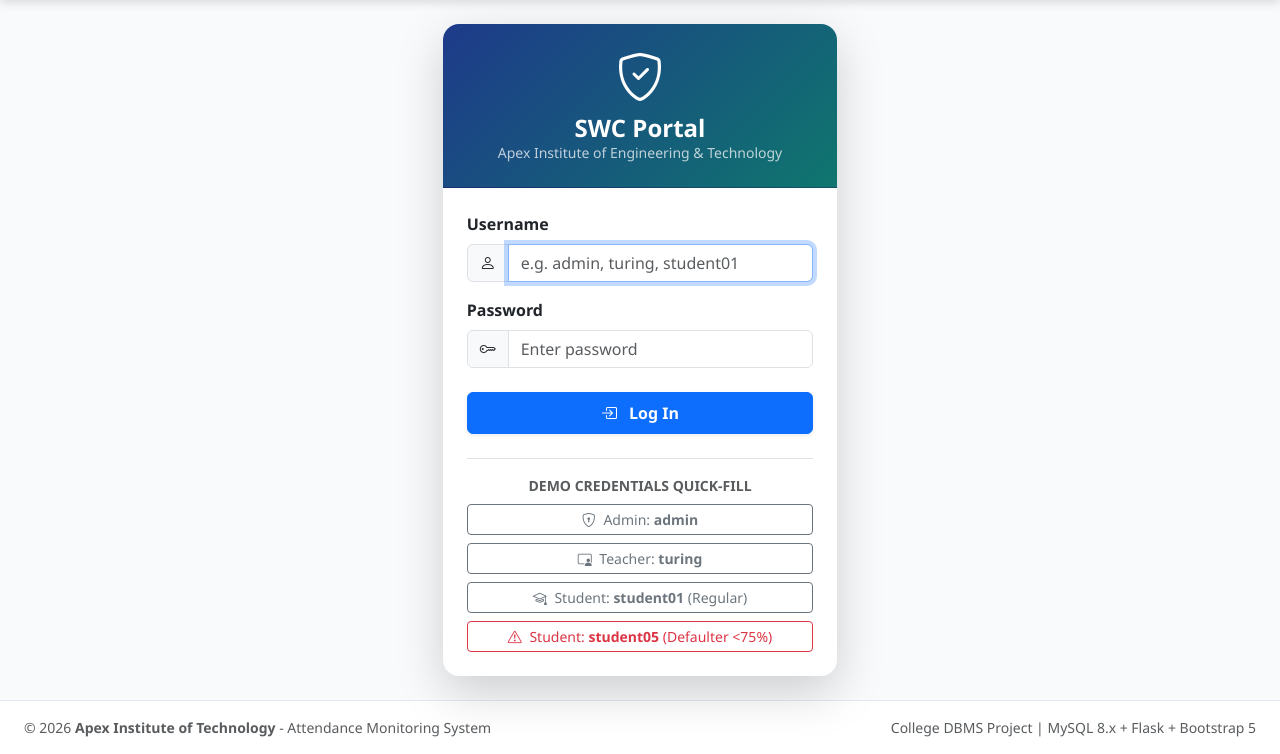
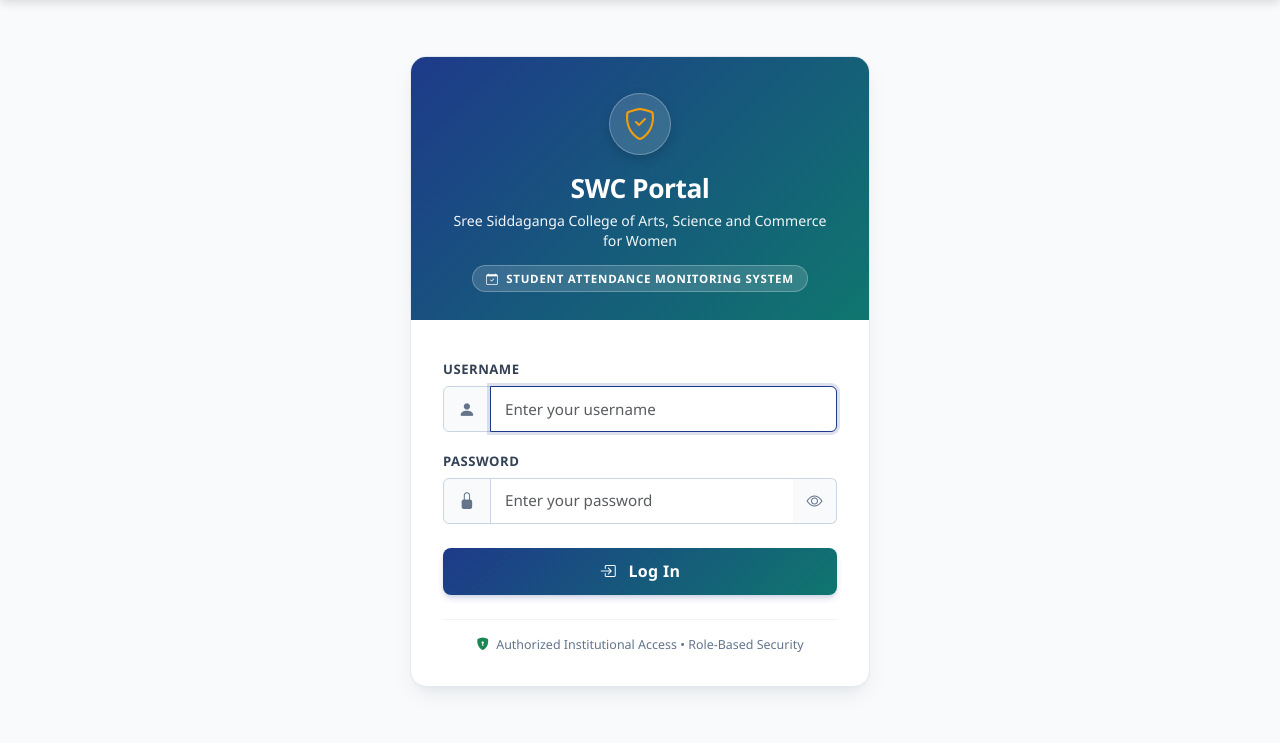
Before and after one commit to omkarmaha1620-collab/DBMS, a Flask app: page /login in a window 1280 px wide. Shown: the part 62-816 px from the top of the page. After the commit the page ends 760 px from the top, so only its background shows below. Run offline with Flask 3, Linux system fonts and the light colour scheme; data that the repository does not hold is empty.

Commit message:
Update college branding and improve login page UI

```diff
--- a/app/__init__.py
+++ b/app/__init__.py
@@ -12,12 +12,12 @@ def create_app(config_class=Config):
     @app.context_processor
     def inject_global_context():
         ctx = {
-            'institution_name': 'Apex Institute of Technology',
+            'institution_name': 'Sree Siddaganga College of Arts, Science and Commerce for Women',
             'min_attendance_pct': 75.0,
             'unread_notifications_count': 0
         }
         try:
-            inst = get_system_setting('institution_name', 'Apex Institute of Technology')
+            inst = get_system_setting('institution_name', 'Sree Siddaganga College of Arts, Science and Commerce for Women')
             min_pct = get_min_attendance_percentage()
             ctx['institution_name'] = inst
             ctx['min_attendance_pct'] = min_pct
--- a/app/templates/admin/settings.html
+++ b/app/templates/admin/settings.html
@@ -12,7 +12,7 @@
                 <form method="POST" action="{{ url_for('admin.settings') }}">
                     <div class="mb-4">
                         <label class="form-label fw-bold">Institution / University Name</label>
-                        <input type="text" name="institution_name" class="form-control" value="{{ settings.get('institution_name', 'Apex Institute of Technology') }}" required>
+                        <input type="text" name="institution_name" class="form-control" value="{{ settings.get('institution_name', 'Sree Siddaganga College of Arts, Science and Commerce for Women') }}" required>
                         <small class="text-muted">Displayed across application headers and official print reports.</small>
                     </div>
 
--- a/app/templates/auth/login.html
+++ b/app/templates/auth/login.html
@@ -1,67 +1,298 @@
 {% extends "base.html" %}
 {% block title %}Sign In{% endblock %}
 
+{% block extra_head %}
+<style>
+    /* ==========================================================
+       SWC Portal - Professional Academic Login Page
+       ========================================================== */
+
+    .login-wrapper {
+        min-height: calc(82vh - 60px);
+        display: flex;
+        align-items: center;
+        justify-content: center;
+        padding: 2rem 1rem;
+    }
+
+    .login-card {
+        width: 100%;
+        max-width: 460px;
+        background: #ffffff;
+        border: 1px solid #e2e8f0;
+        border-radius: 16px;
+        box-shadow: 0 10px 25px -5px rgba(15, 23, 42, 0.08), 0 8px 10px -6px rgba(15, 23, 42, 0.04);
+        overflow: hidden;
+        transition: transform 0.2s ease, box-shadow 0.2s ease;
+    }
+
+    .login-card:hover {
+        box-shadow: 0 20px 30px -10px rgba(15, 23, 42, 0.12), 0 10px 15px -5px rgba(15, 23, 42, 0.06);
+    }
+
+    /* Academic Portal Card Header */
+    .login-header {
+        background: linear-gradient(135deg, #1e3a8a 0%, #0f766e 100%);
+        color: #ffffff;
+        padding: 2.25rem 2rem 1.75rem 2rem;
+        text-align: center;
+        position: relative;
+    }
+
+    .portal-icon-badge {
+        width: 62px;
+        height: 62px;
+        margin: 0 auto 1.15rem auto;
+        background: rgba(255, 255, 255, 0.14);
+        backdrop-filter: blur(4px);
+        border: 1px solid rgba(255, 255, 255, 0.28);
+        border-radius: 50%;
+        display: flex;
+        align-items: center;
+        justify-content: center;
+        box-shadow: 0 4px 12px rgba(0, 0, 0, 0.15);
+    }
+
+    .portal-icon-badge i {
+        font-size: 2rem;
+        color: #f59e0b; /* Golden Yellow accent matching SWC Portal logo */
+    }
+
+    .portal-title {
+        font-size: 1.65rem;
+        font-weight: 800;
+        letter-spacing: -0.5px;
+        margin-bottom: 0.35rem;
+        color: #ffffff;
+    }
+
+    .college-name {
+        font-size: 0.88rem;
+        font-weight: 500;
+        line-height: 1.45;
+        color: rgba(255, 255, 255, 0.94);
+        max-width: 380px;
+        margin: 0 auto;
+        word-wrap: break-word;
+    }
+
+    .system-tag {
+        display: inline-block;
+        margin-top: 0.85rem;
+        font-size: 0.72rem;
+        font-weight: 700;
+        letter-spacing: 0.75px;
+        text-transform: uppercase;
+        background-color: rgba(255, 255, 255, 0.15);
+        color: #ffffff;
+        border: 1px solid rgba(255, 255, 255, 0.25);
+        padding: 0.25rem 0.8rem;
+        border-radius: 50px;
+    }
+
+    /* Form Body */
+    .login-body {
+        padding: 2.25rem 2rem 2rem 2rem;
+    }
+
+    .form-label {
+        font-size: 0.82rem;
+        font-weight: 700;
+        letter-spacing: 0.5px;
+        color: #334155;
+        text-transform: uppercase;
+        margin-bottom: 0.4rem;
+    }
+
+    .input-group-text {
+        background-color: #f8fafc;
+        border-color: #cbd5e1;
+        color: #64748b;
+        font-size: 1.05rem;
+        padding-left: 0.9rem;
+        padding-right: 0.9rem;
+    }
+
+    .login-body .form-control {
+        border-color: #cbd5e1;
+        padding: 0.65rem 0.9rem;
+        font-size: 0.95rem;
+        color: #1e293b;
+        transition: border-color 0.2s ease, box-shadow 0.2s ease;
+    }
+
+    .login-body .form-control:focus {
+        border-color: #1e3a8a;
+        box-shadow: 0 0 0 3px rgba(30, 58, 138, 0.15);
+    }
+
+    .btn-toggle-password {
+        background-color: #f8fafc;
+        border: 1px solid #cbd5e1;
+        border-left: none;
+        color: #64748b;
+        padding-left: 0.85rem;
+        padding-right: 0.85rem;
+        transition: color 0.15s ease, background-color 0.15s ease;
+    }
+
+    .btn-toggle-password:hover,
+    .btn-toggle-password:focus {
+        background-color: #f1f5f9;
+        color: #1e293b;
+    }
+
+    .login-submit-btn {
+        background: linear-gradient(135deg, #1e3a8a 0%, #0f766e 100%);
+        border: none;
+        padding: 0.72rem 1rem;
+        font-size: 1rem;
+        font-weight: 600;
+        letter-spacing: 0.3px;
+        border-radius: 8px;
+        color: #ffffff;
+        box-shadow: 0 4px 6px -1px rgba(30, 58, 138, 0.2), 0 2px 4px -2px rgba(30, 58, 138, 0.1);
+        transition: transform 0.15s ease, box-shadow 0.15s ease, opacity 0.15s ease;
+    }
+
+    .login-submit-btn:hover {
+        transform: translateY(-1px);
+        box-shadow: 0 6px 12px -2px rgba(30, 58, 138, 0.28), 0 3px 6px -2px rgba(30, 58, 138, 0.14);
+        color: #ffffff;
+        opacity: 0.96;
+    }
+
+    .login-submit-btn:active {
+        transform: translateY(0);
+    }
+
+    .login-security-notice {
+        font-size: 0.78rem;
+        color: #64748b;
+        text-align: center;
+        margin-top: 1.5rem;
+        padding-top: 1rem;
+        border-top: 1px solid #f1f5f9;
+    }
+
+    /* Responsive adjustments */
+    @media (max-width: 576px) {
+        .login-wrapper {
+            padding: 1.25rem 0.75rem;
+            min-height: calc(85vh - 50px);
+        }
+        .login-card {
+            border-radius: 12px;
+        }
+        .login-header {
+            padding: 1.75rem 1.25rem 1.5rem 1.25rem;
+        }
+        .portal-title {
+            font-size: 1.45rem;
+        }
+        .college-name {
+            font-size: 0.82rem;
+            line-height: 1.4;
+        }
+        .login-body {
+            padding: 1.75rem 1.25rem 1.5rem 1.25rem;
+        }
+    }
+</style>
+{% endblock %}
+
 {% block content %}
-<div class="row justify-content-center align-items-center" style="min-height: 75vh;">
-    <div class="col-md-5 col-lg-4">
-        <div class="card shadow-lg border-0 rounded-4">
-            <div class="card-header bg-primary text-white text-center py-4 rounded-top-4" style="background: linear-gradient(135deg, #1e3a8a 0%, #0f766e 100%) !important;">
-                <i class="bi bi-shield-check display-5"></i>
-                <h4 class="fw-bold mt-2 mb-0">SWC Portal</h4>
-                <p class="small text-light opacity-75 mb-0">Apex Institute of Engineering & Technology</p>
+<div class="login-wrapper">
+    <div class="login-card">
+        <!-- Portal Header -->
+        <div class="login-header">
+            <div class="portal-icon-badge">
+                <i class="bi bi-shield-check"></i>
             </div>
-            <div class="card-body p-4">
+            <h1 class="portal-title">SWC Portal</h1>
+            <p class="college-name mb-0">{{ institution_name }}</p>
+            <div class="system-tag">
+                <i class="bi bi-calendar-check me-1"></i> Student Attendance Monitoring System
+            </div>
+        </div>
+
+        <!-- Portal Login Form -->
+        <div class="login-body">
             <form method="POST" action="{{ url_for('auth.login') }}">
                 <div class="mb-3">
-                        <label for="username" class="form-label fw-semibold">Username</label>
+                    <label for="username" class="form-label">Username</label>
                     <div class="input-group">
-                            <span class="input-group-text bg-light"><i class="bi bi-person"></i></span>
-                            <input type="text" class="form-control" id="username" name="username" placeholder="e.g. admin, turing, student01" required autofocus>
+                        <span class="input-group-text"><i class="bi bi-person-fill"></i></span>
+                        <input type="text"
+                               class="form-control"
+                               id="username"
+                               name="username"
+                               placeholder="Enter your username"
+                               autocomplete="username"
+                               required
+                               autofocus>
                     </div>
                 </div>
 
                 <div class="mb-4">
-                        <label for="password" class="form-label fw-semibold">Password</label>
+                    <label for="password" class="form-label">Password</label>
                     <div class="input-group">
-                            <span class="input-group-text bg-light"><i class="bi bi-key"></i></span>
-                            <input type="password" class="form-control" id="password" name="password" placeholder="Enter password" required>
+                        <span class="input-group-text"><i class="bi bi-lock-fill"></i></span>
+                        <input type="password"
+                               class="form-control"
+                               id="password"
+                               name="password"
+                               placeholder="Enter your password"
+                               autocomplete="current-password"
+                               required>
+                        <button class="btn btn-toggle-password"
+                                type="button"
+                                id="togglePasswordBtn"
+                                aria-label="Toggle password visibility"
+                                title="Show or hide password">
+                            <i class="bi bi-eye" id="toggleIcon"></i>
+                        </button>
                     </div>
                 </div>
 
-                    <button type="submit" class="btn btn-primary w-100 py-2 fw-semibold shadow-sm">
+                <button type="submit" class="btn login-submit-btn w-100">
                     <i class="bi bi-box-arrow-in-right me-2"></i> Log In
                 </button>
             </form>
 
-                <!-- Quick Fill Demo Credentials (Convenient for Evaluation) -->
-                <div class="mt-4 pt-3 border-top">
-                    <p class="text-muted small fw-semibold mb-2 text-center text-uppercase">Demo Credentials Quick-Fill</p>
-                    <div class="d-grid gap-2">
-                        <button type="button" class="btn btn-outline-secondary btn-sm" onclick="fillCredentials('admin', 'Admin@123')">
-                            <i class="bi bi-shield-lock me-1"></i> Admin: <strong>admin</strong>
-                        </button>
-                        <button type="button" class="btn btn-outline-secondary btn-sm" onclick="fillCredentials('turing', 'Teacher@123')">
-                            <i class="bi bi-person-video3 me-1"></i> Teacher: <strong>turing</strong>
-                        </button>
-                        <button type="button" class="btn btn-outline-secondary btn-sm" onclick="fillCredentials('student01', 'Student@123')">
-                            <i class="bi bi-mortarboard me-1"></i> Student: <strong>student01</strong> (Regular)
-                        </button>
-                        <button type="button" class="btn btn-outline-danger btn-sm" onclick="fillCredentials('student05', 'Student@123')">
-                            <i class="bi bi-exclamation-triangle me-1"></i> Student: <strong>student05</strong> (Defaulter &lt;75%)
-                        </button>
-                    </div>
-                </div>
+            <div class="login-security-notice">
+                <i class="bi bi-shield-lock-fill me-1 text-success"></i>
+                Authorized Institutional Access &bull; Role-Based Security
             </div>
         </div>
     </div>
 </div>
 {% endblock %}
 
+{% block footer %}
+{# Left and right footer sections and container completely removed from login page #}
+{% endblock %}
+
 {% block extra_scripts %}
 <script>
-function fillCredentials(user, pass) {
-    document.getElementById('username').value = user;
-    document.getElementById('password').value = pass;
+document.addEventListener('DOMContentLoaded', function() {
+    const toggleBtn = document.getElementById('togglePasswordBtn');
+    const passwordInput = document.getElementById('password');
+    const toggleIcon = document.getElementById('toggleIcon');
+
+    if (toggleBtn && passwordInput && toggleIcon) {
+        toggleBtn.addEventListener('click', function() {
+            if (passwordInput.type === 'password') {
+                passwordInput.type = 'text';
+                toggleIcon.classList.remove('bi-eye');
+                toggleIcon.classList.add('bi-eye-slash');
+            } else {
+                passwordInput.type = 'password';
+                toggleIcon.classList.remove('bi-eye-slash');
+                toggleIcon.classList.add('bi-eye');
             }
+        });
+    }
+});
 </script>
 {% endblock %}
--- a/app/templates/auth/welcome.html
+++ b/app/templates/auth/welcome.html
@@ -196,6 +196,7 @@
 
         <!-- Main Prominent Text -->
         <h2 class="welcome-title">Welcome to SWC Portal</h2>
+        <div class="text-muted small fw-medium mb-2">{{ institution_name }}</div>
 
         <!-- Personalized Greeting -->
         <p class="welcome-user">
@@ -227,6 +228,10 @@
 </div>
 {% endblock %}
 
+{% block footer %}
+{# Clean transition without footer #}
+{% endblock %}
+
 {% block extra_scripts %}
 <script>
 document.addEventListener('DOMContentLoaded', function() {
--- a/app/templates/base.html
+++ b/app/templates/base.html
@@ -168,6 +168,7 @@
     </main>
 
     <!-- Footer -->
+    {% block footer %}
     <footer class="py-3 no-print">
         <div class="container-fluid px-4 text-center text-muted small">
             <div class="d-flex justify-content-between align-items-center flex-wrap">
@@ -176,6 +177,7 @@
             </div>
         </div>
     </footer>
+    {% endblock %}
 
     <!-- Bootstrap 5 JS Bundle -->
     <script src="https://cdn.jsdelivr.net/npm/bootstrap@5.3.3/dist/js/bootstrap.bundle.min.js"></script>
--- a/database/setup_db.py
+++ b/database/setup_db.py
@@ -88,7 +88,7 @@ def seed_database():
         settings = [
             ('min_attendance_percentage', '75', 'Minimum required attendance percentage for exam eligibility'),
             ('academic_year', '2025-2026', 'Current active academic year'),
-            ('institution_name', 'Apex Institute of Engineering & Technology', 'College / University Name'),
+            ('institution_name', 'Sree Siddaganga College of Arts, Science and Commerce for Women', 'College / University Name'),
             ('department_name', 'Department of Computer Science & Engineering', 'Primary Department')
         ]
         cursor.executemany(
--- a/test_welcome.py
+++ b/test_welcome.py
@@ -28,7 +28,7 @@ class WelcomeAnimationTestCase(unittest.TestCase):
         # Assert branding & text requirements
         self.assertIn('Welcome to SWC Portal', html)
         self.assertIn('Login successful', html)
-        self.assertIn('Dr. Marappa B (Principal)', html)
+        self.assertIn('Marappa B (Principal)', html)
         self.assertIn('ADMIN ACCOUNT', html)
         self.assertNotIn('AMS Portal', html)
         self.assertNotIn('Attendance Portal', html)
```
Also changed, not shown: test_branding_and_login.py (added, +131 -0 lines). Lines whose indentation alone changed are shown as unchanged.
